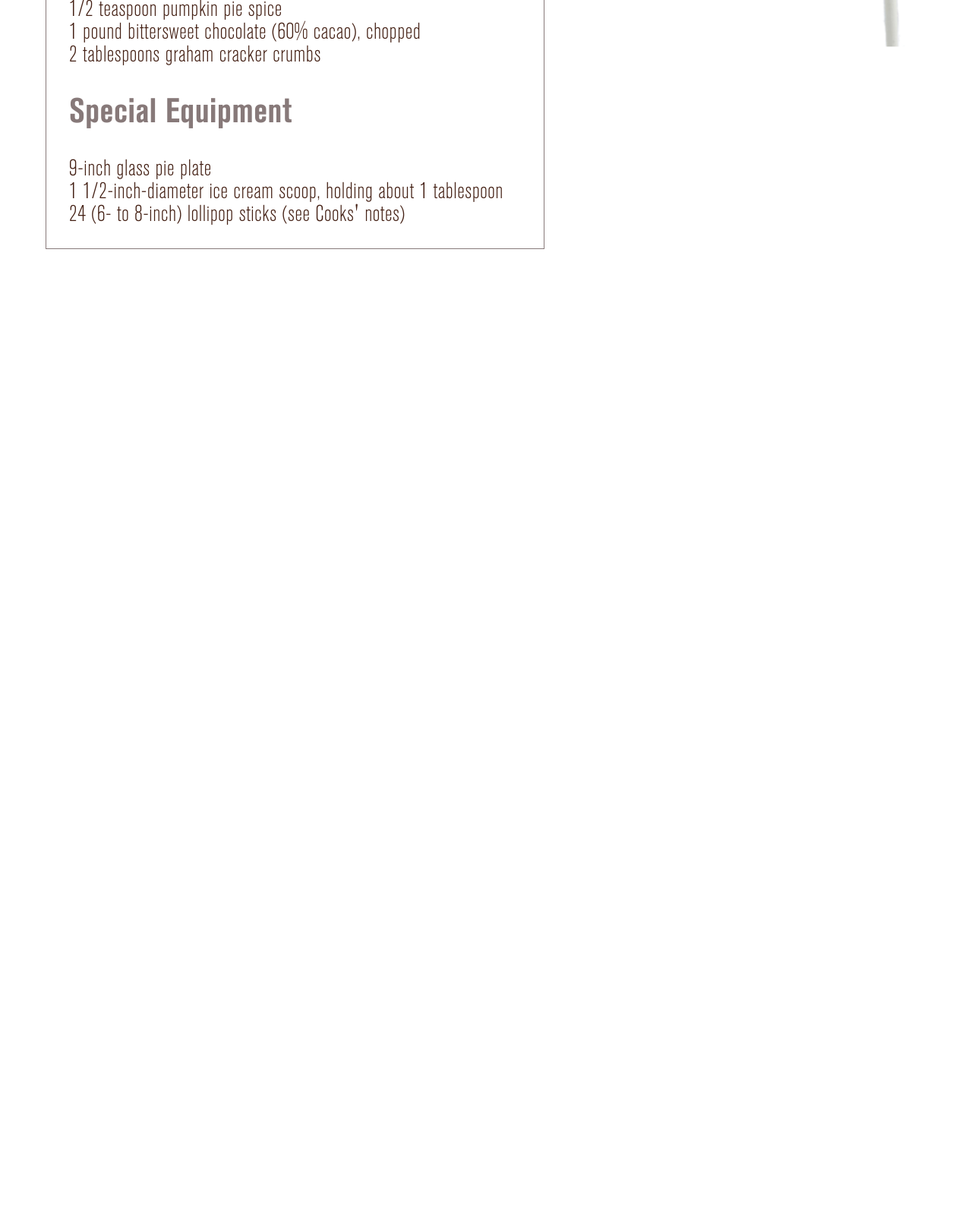
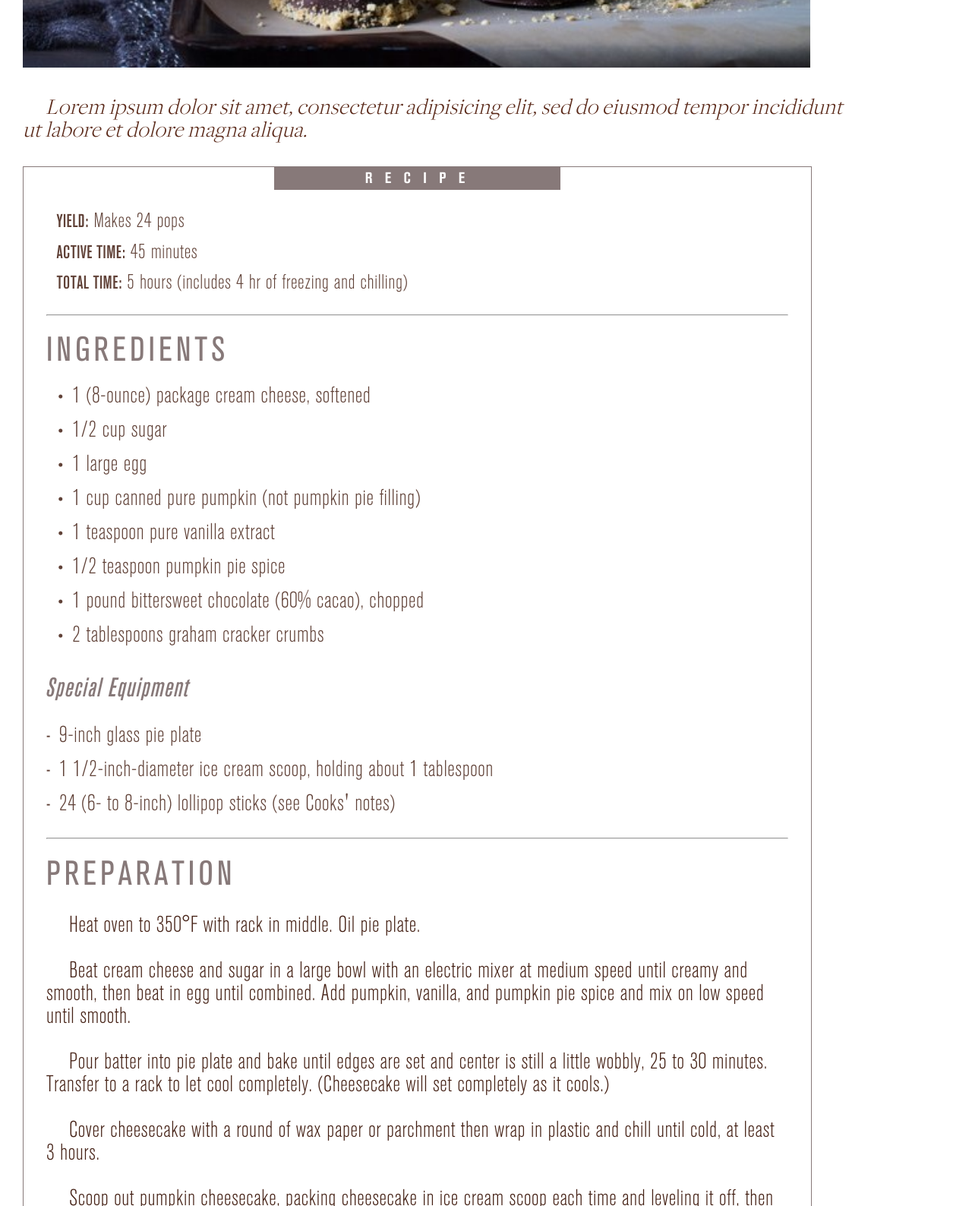
Before and after one commit to rerun1/cakePop, a plain HTML site: page index.html in a window 1280 px wide. Shown: the part 737-2325 px from the top of the page at 76% size. Before the commit the page ends 1065 px from the top, so only its background shows below. Drawn offline with Linux system fonts and the light colour scheme; a web font is replaced by a local one.

Commit message:
Add recipe and style.

```diff
--- a/css/styles.css
+++ b/css/styles.css
@@ -209,6 +209,10 @@
 /* end global styles for fonts*/
 
 body {
+  background-image: url("../img/confetti.png");
+  background-repeat: no-repeat;
+  background-size: 100% auto;
+  background-position: top center;
   font-family: 'akzidenz-grotesk-condensed', sans-serif;
   font-variant: normal;
   font-feature-settings: "liga" 1;
@@ -219,7 +223,7 @@ body {
   word-spacing: -.02em;
   color: rgba(68,32,20,1.0);
   margin:0;
-  padding:0;
+  padding:1em;
 }
 @supports (font-variant-ligatures: common-ligatures) {
   body {
@@ -228,15 +232,15 @@ body {
   }
 }
 .confettiCakePop {
-  position: absolute;
+  position: relative;
   top: 0;
-  bottom: 0;
-  background-image: url("../img/confetti.png"), url("../img/cakePopKO.png");
+  left: 0;
+  background-image: url("../img/cakePopKO.png");
   background-repeat: no-repeat;
-  background-size: 100% auto, 241px 405px;
-  background-position: top center, bottom right;
+  background-size: 241px 405px;
+  background-position: bottom right;
   margin: 0;
-  padding: 2em 1em 0 2em;
+  padding: 0 1em;
 }
 h1 {
   font-family: 'freight-display-pro', serif;
@@ -249,6 +253,10 @@ h1 {
   margin:0;
   padding:0;
 }
+img {
+  width: 85%;
+  margin: .5em 0 .25em 0;
+}
 .intro {
   font-family: 'freight-display-pro', serif;
   font-variant: normal;
@@ -258,53 +266,125 @@ h1 {
   line-height: 1;
   color: rgba(91,42,26,1.0);
   margin:0;
-  padding:.5em 2em 1em 0;
+  padding:.75em 4em 1.15em 0;
 }
 .recipeBox {
-  width: 50%;
+  width: 85%;
   border: 1px solid rgba(135,121,121,1.0);
   margin: 0;
-  padding: 1em;
+  padding: 0;
 }
 .recipeHead {
-  width: 100%;
+  letter-spacing: .2em;
   color: white;
-  margin: -1em 0 2em 0;
+  margin: 0;
+  padding:0 10em;
 }
 h6 {
   text-align: center;
   background-color: rgba(135,121,121,1.0);
-  margin: 0 3em;
+  margin: 0;
   padding: .25em;
 }
 h2 {
   color: rgba(135,121,121,1.0);
-}
-.akzidenzReg {
+  margin: .5em 0 .5em 0;
+  padding: 0;
+  letter-spacing: .11em;
   font-style: normal;
   font-weight: 400;
-  letter-spacing: .2em;
-  word-spacing: -.02em;
+
+}
+h3 {
+  color: rgba(135,121,121,1.0);
+  margin: .5em 0 .5em 0;
+  padding: 0;
+  letter-spacing: .03em;
+  font-style: italic;
+  font-weight: 400;
 }
 .akzidenzMedCon {
-  font-style: normal;
   font-weight: 500;
   font-size: .9em;
-  letter-spacing: .02em;
   word-spacing: -.02em;
 }
 ul {
   list-style: none;
   margin:0;
   padding:0;
+  line-height: 1.25;
+}
+li {
+  padding: 0 0 .5em 0;
 }
 .yield {
   color: rgba(68,32,20,0.85);
   font-size: .9em;
-  line-height: 1.25;
-  margin: 0 0 0 1em;
+  line-height: 1;
+  margin: 1em 0 0 1em;
+  text-indent: -.5em;
+}
+.ingredients {
+  color: rgba(68,32,20,0.85);
+  font-size: 1em;
+  line-height: 1;
+  margin: .5em 0 .75em 1.7em;
+  text-indent: -1.2em;
+  padding: 0 5em 0 0;
+}
+.ingredients > li::before {
+  content: "•";
+  font-size: .75em;
+  padding: 0 .5em 0 0;
+}
+.specialEquipment {
+  color: rgba(68,32,20,0.85);
+  font-size: 1em;
+  line-height: 1;
+  margin: 1em 0 0 0;
+}
+.specialEquipment > li::before {
+  content: "-";
+  font-weight: 500;
+  font-size: .75em;
+  padding: 0 .5em 0 0;
+}
+p {
+  padding: 1em 0 0 -.5em;
+  text-indent: 1em;
+}
+.cooksNotes > li::before {
+  content: "\2731";
+  font-size: .35em;
+  vertical-align: super;
+  padding: 0 .5em 0 0;
+}
+.cooksNotes > p {
+  margin: 0 0 0 0;
+  padding: 0 0 0 0;
+  text-indent: 0;
 }
 
+@media only all and (max-width: 1200px) {
+  .recipeHead {
+    padding:0 6em;
+  }
+}
+@media only all and (max-width: 900px) {
+  .recipeHead {
+    padding:0 3em;
+  }
+}
+@media only all and (max-width: 600px) {
+  .recipeHead {
+    padding:0 2em;
+  }
+}
+@media only all and (max-width: 450px) {
+  .recipeHead {
+    padding:0 1em;
+  }
+}
 
 /* Akzidenz Grotesk Converted */
 .akzidenz {
@@ -317,7 +397,6 @@ ul {
   letter-spacing: .02em;
   word-spacing: -.01em;
 }
-
 .akzidenzRegItalic {
   font-style: italic;
   font-weight: 400;
@@ -340,8 +419,7 @@ ul {
   letter-spacing: .03em;
   word-spacing: -.01em;
 }
-/*end akzidenz*/
-/* Akzidenz Grotesk Converted */
+
 .akzidenzCon {
   font-family: 'akzidenz-grotesk-condensed', sans-serif;
   font-variant: normal;
@@ -360,11 +438,7 @@ ul {
   letter-spacing: .02em;
   word-spacing: -.02em;
 }
-.akzidenzRegCon {
-  font-style: normal;
-  font-weight: 400;
-  letter-spacing: .01em;
-}
+
 .akzidenzRegConItalic {
   font-style: italic;
   font-weight: 400;
--- a/index.html
+++ b/index.html
@@ -24,12 +24,13 @@
     <link rel="stylesheet" href="css/styles.css" type="text/css" charset="utf-8">
   </head>
   <body>
-    <div class="confettiCakePop">
     <h1>Cake Pops</h1>
+      <img src="img/cakePopIntro.jpg" alt="Pumpkin cheesecake Pops.">
     <p class="intro">Lorem ipsum dolor sit amet, consectetur adipisicing elit, sed do eiusmod tempor incididunt ut labore et dolore magna aliqua.</p>
     <div class="recipeBox">
+      <div class="confettiCakePop">
         <div class="recipeHead akzidenzReg">
-          <h6>RECIPE</h6>
+          <h6>R E C I P E</h6>
         </div>
         <div class="akzidenzCon akzidenzLightCon">
           <ul class="yield">
@@ -39,8 +40,8 @@
           </ul>
         </div>
         <hr>
-        <h2 class="akzidenz akzidenzReg">INGREDIENTS</h2>
-          <ul>
+        <h2>INGREDIENTS</h2>
+        <ul class="ingredients">
           <li>1 (8-ounce) package cream cheese, softened</li>
           <li>1/2 cup sugar</li>
           <li>1 large egg</li>
@@ -50,11 +51,38 @@
           <li>1 pound bittersweet chocolate (60% cacao), chopped</li>
           <li>2 tablespoons graham cracker crumbs</li>
         </ul>
-        <h2>Special Equipment</h2>
-          <ul>
+        <h3 class="akzidenzRegCon">Special Equipment</h3>
+        <ul class="specialEquipment">
           <li>9-inch glass pie plate</li>
           <li>1 1/2-inch-diameter ice cream scoop, holding about 1 tablespoon</li>
           <li>24 (6- to 8-inch) lollipop sticks (see Cooks' notes)</li>
+        </ul>
+        <hr>
+        <h2>PREPARATION</h2>
+        <p>Heat oven to 350°F with rack in middle. Oil pie plate.</p>
+
+        <p>Beat cream cheese and sugar in a large bowl with an electric mixer at medium speed until creamy and smooth, then beat in egg until combined. Add pumpkin, vanilla, and pumpkin pie spice and mix on low speed until smooth.</p>
+
+        <p>Pour batter into pie plate and bake until edges are set and center is still a little wobbly, 25 to 30 minutes. Transfer to a rack to let cool completely. (Cheesecake will set completely as it cools.)</p>
+
+        <p>Cover cheesecake with a round of wax paper or parchment then wrap in plastic and chill until cold, at least 3 hours.</p>
+
+        <p>Scoop out pumpkin cheesecake, packing cheesecake in ice cream scoop each time and leveling it off, then releasing it, flat side down, onto 2 small, wax paper-lined rimmed baking sheets. Freeze until frozen solid, at least 1 hour.</p>
+
+        <p>Melt half of chocolate in a small, deep bowl set over a saucepan of barely simmering water, then remove bowl from pan.</p>
+
+        <p>Working with one pan of cheesecake balls at a time (and keeping the other pan frozen), rest a cheesecake scoop on a fork and lower it into chocolate, then spoon chocolate over it to coat it completely. Let excess chocolate drip off, then scrape bottom of fork against edge of bowl and return coated ball, flat-side down, to wax paper-lined pan. Sprinkle with graham cracker crumbs and push a lollipop stick 3/4 inch through ball. Repeat with remaining balls on first baking sheet. (If cheesecake begins to soften, return to freezer to harden.) Refrigerate finished pops.</p>
+
+        <p>Melt remaining chocolate in another small deep bowl in same manner and coat remaining cheesecake balls.</p>
+
+        <p>Keep pops refrigerated or frozen until serving.</p>
+
+        <p class="cooksNotes"><em>Cooks' notes:</em></p>
+        <ul class="cooksNotes">
+          <li>Cheesecake can be baked 1 day ahead and chilled, covered.</li>
+          <li>You will have chocolate left over. Turn it into chocolate sauce with the addition of heavy cream.</li>
+          <li>Pops keep chilled or frozen in a resealable container up to 3 days.</li>
+          <li>Lollipop sticks can be found in the baking sections of large craft stores or online from Amazon.com.</li>
         </ul>
       </div>
     </div>
```
Lines whose indentation alone changed are shown as unchanged.
